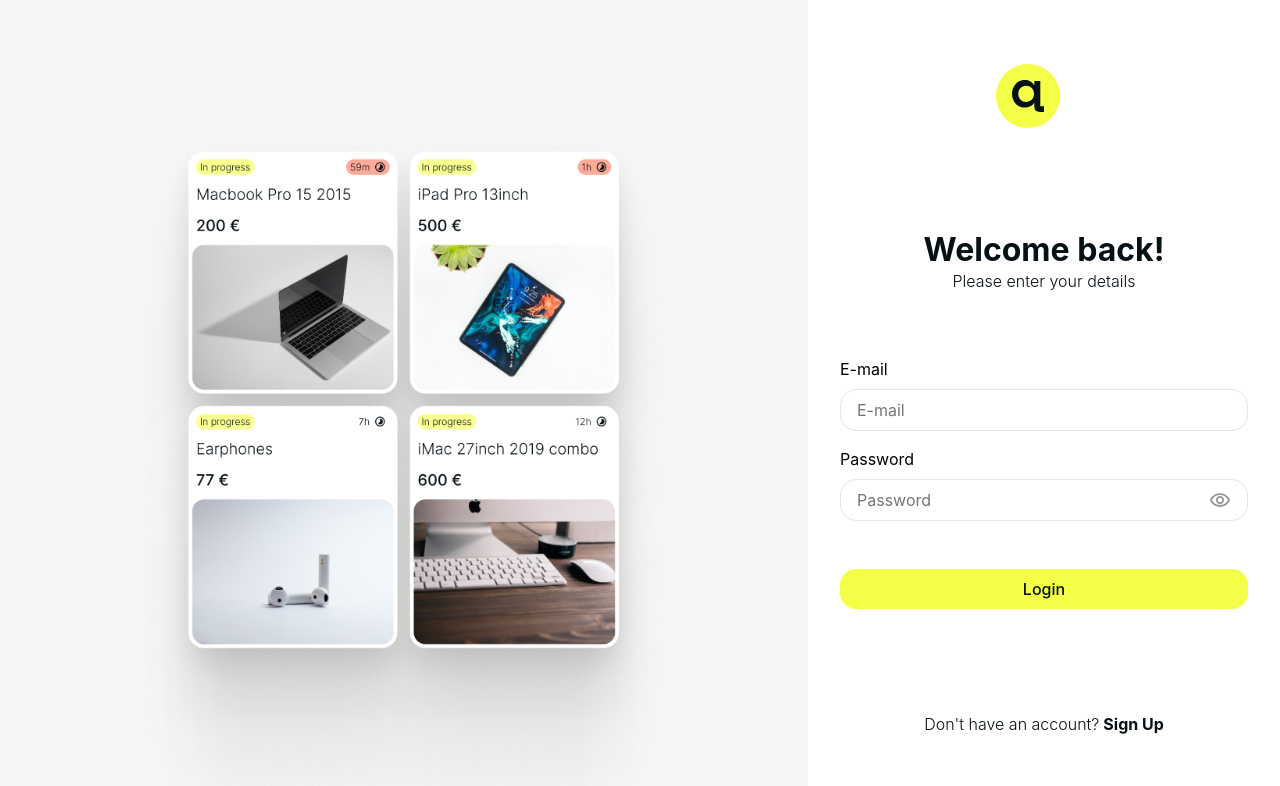
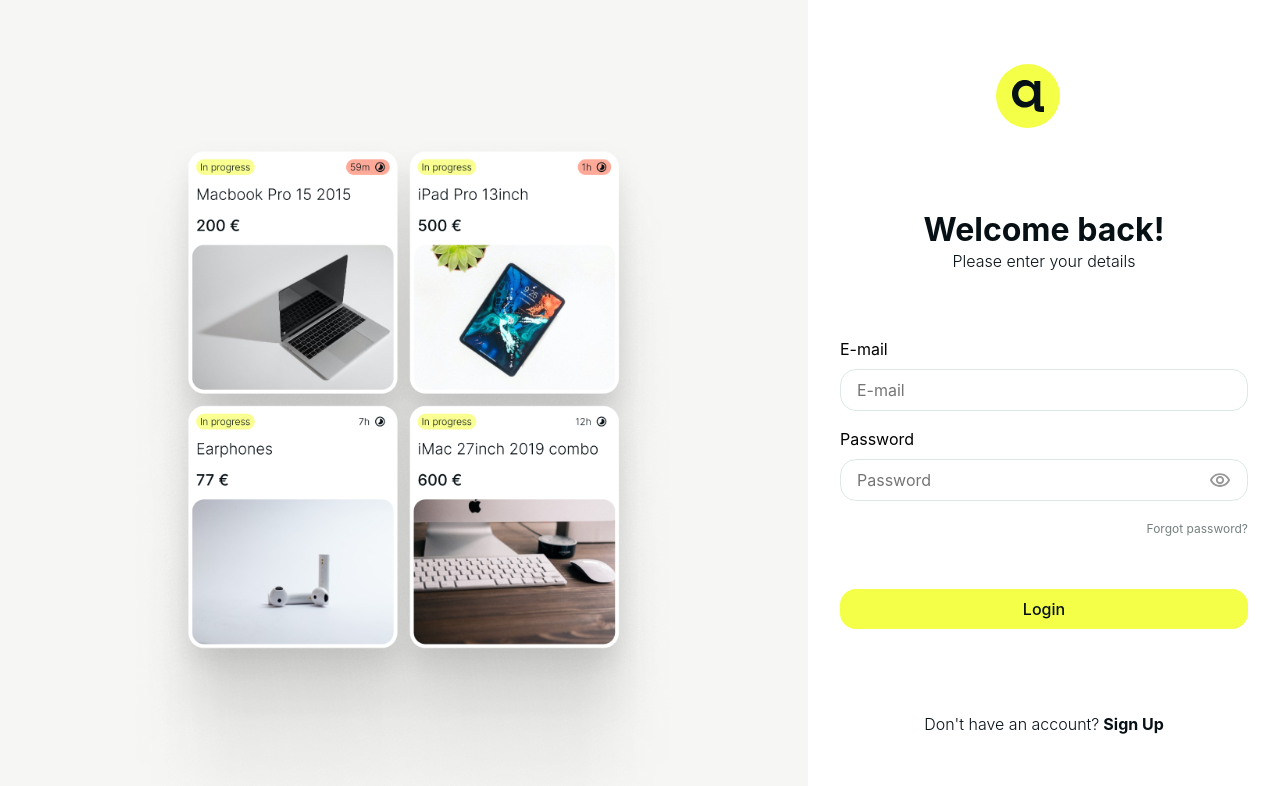
Before and after one commit to loBoda0/auctionbay-frontend, a React (Vite) app: page /login in a window 1280 px wide. Shown: the top 786 px of the page. Built offline with nearby package versions, Linux system fonts and the light colour scheme.

Commit message:
added forgot-password link

```diff
--- a/src/pages/Login.tsx
+++ b/src/pages/Login.tsx
@@ -2,7 +2,7 @@
 import AuthLayout from '../layouts/AuthLayout'
 import Input, { InputType } from '../components/ui/Input'
 import { Controller } from 'react-hook-form'
-import { useNavigate } from 'react-router-dom'
+import { Link, useNavigate } from 'react-router-dom'
 import { LoginUserFields, useLoginForm } from '../hooks/react-hook-form/useLoginForm'
 import axios, { AxiosError } from 'axios'
 import * as API from '../api/Api'
@@ -75,6 +75,7 @@
             />
           )}
         />
+        <Link to={'/forgot-password'} className='forgot-password'>Forgot password?</Link>
         <button className='button primary' type='submit'>Login</button>
         </div>
       </form>
--- a/src/styles/auth.scss
+++ b/src/styles/auth.scss
@@ -30,3 +30,10 @@
     }
   }
 }
+
+.forgot-password {
+  text-align: end;
+  color: var(--Text-Tertiary, #74817F);
+  font-size: .75rem;
+  cursor: pointer;
+}
```
